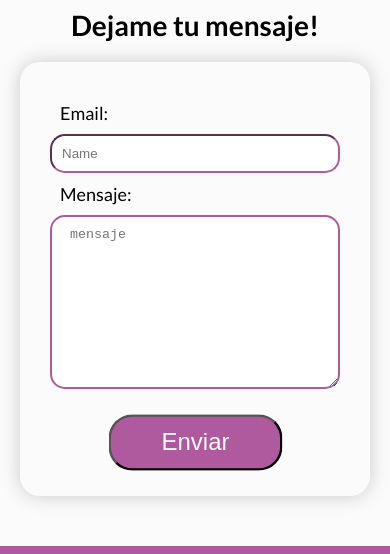
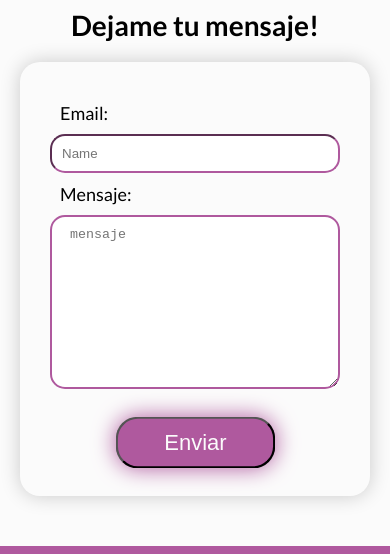
Before and after one commit to leonardofvp/proyecto-1-cod-latam, a plain HTML site: page index.html in a window 390 px wide. In both pictures the pointer is over the button "Enviar". Shown: the part 1484-2038 px from the top of the page. Drawn offline with Linux system fonts and the light colour scheme.

Commit message:
modicficando responsive y añadiendo el comando scroll-margin-top

```diff
--- a/css/styles.css
+++ b/css/styles.css
@@ -55,7 +55,12 @@ nav{
 
 }
 
+
+
+
+
 #inicio{
+    scroll-margin-top:100px ;
     max-width: 900px;
     margin-left: auto;
     margin-right: auto;
@@ -77,6 +82,7 @@ nav{
     justify-content: center;
     align-items: center;
     padding: 50px 20px;
+    scroll-margin-top:30px
 }
 
 article{
@@ -140,7 +146,8 @@ form {
 }
 
 .btn-formulario:hover{
-    transform: scale(1.2);
+    transform: scale(1.1);
+    box-shadow: 0 0 20px #af599e;
 }
 
 
```
